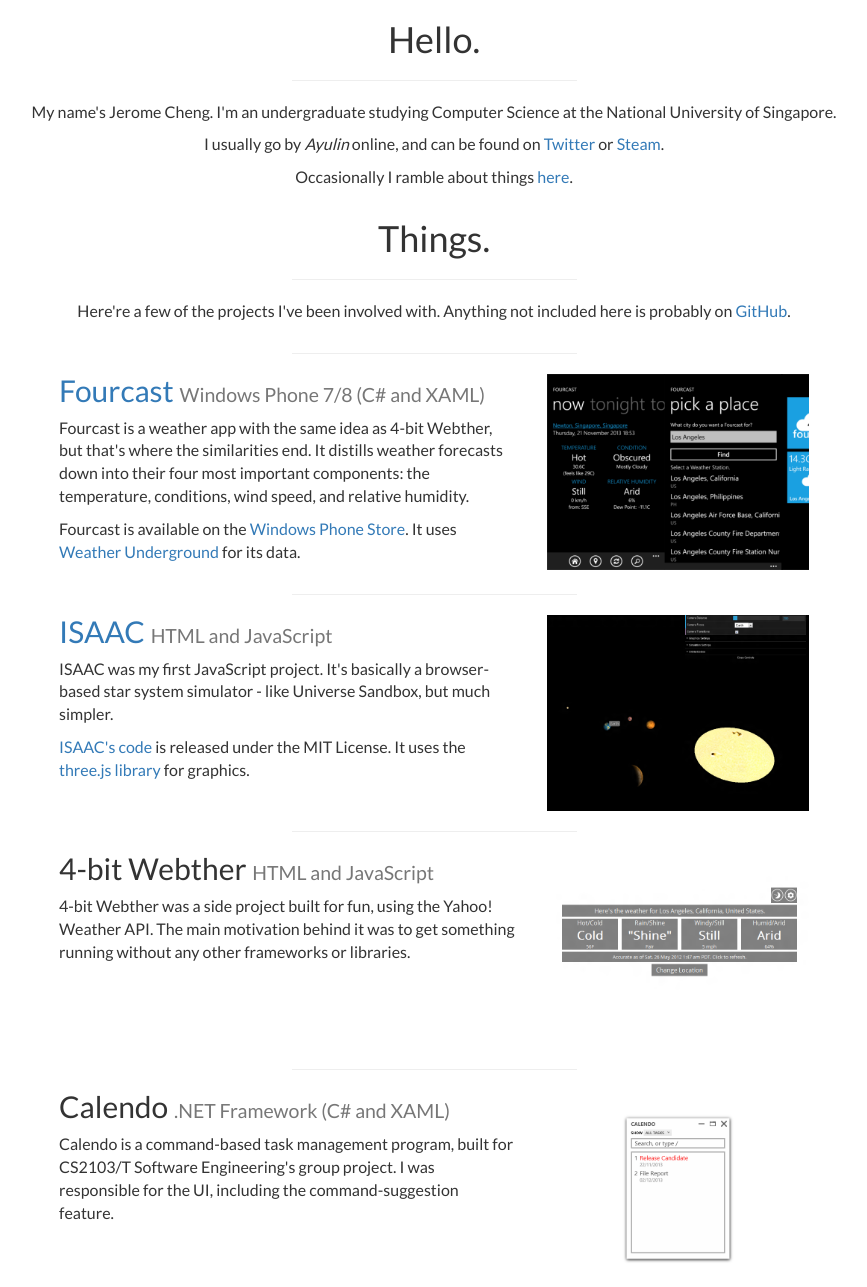
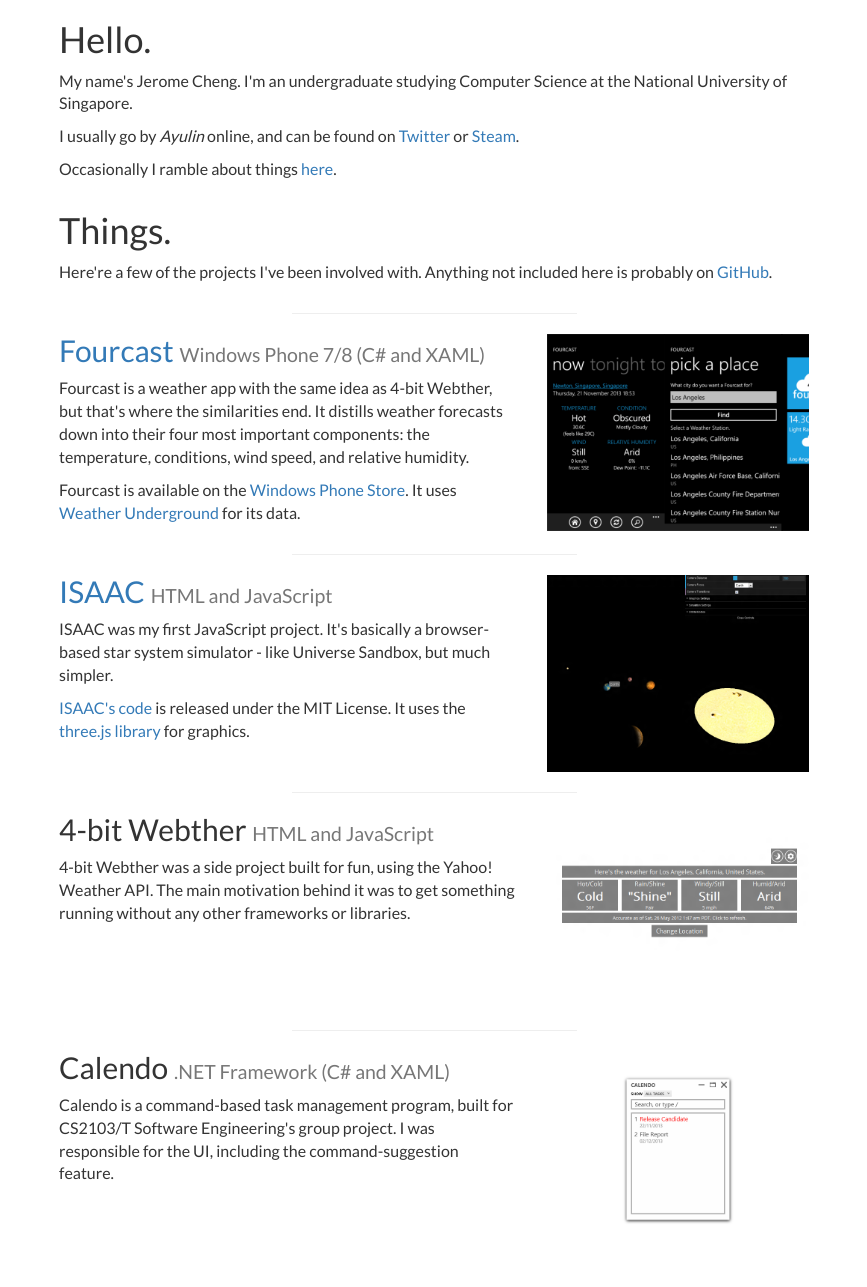
Before and after one commit to jcheng31/ayulin.net, a Jekyll site: the page built from Content/index.html, in a window 1280 px wide. Shown: the whole page, without its empty margins (206-1073 px from the left). Built offline with Jekyll 4.4.1, drawn with Linux system fonts in a browser that asks for light colours; nearby versions of some CDN libraries; Markdown is read by kramdown in place of the engine named in the settings; after the commit the page ends 1248 px from its top, so only the background shows below that.

Commit message:
Left-align index page content, remove HRs.

```diff
--- a/Content/index.html
+++ b/Content/index.html
@@ -4,11 +4,10 @@ layout: default
 
 <div class="container main-page-body">
   <div class="row">
-    <div class="col-sm-12 center-text">
+    <div class="col-sm-8 col-sm-offset-2">
       <h1>
         Hello.
       </h1>
-      <hr />
       <p>
         My name's Jerome Cheng. I'm an undergraduate studying Computer Science at the National University of Singapore.
       </p>
@@ -22,11 +21,10 @@ layout: default
   </div>
 
   <div class="row">
-    <div class="col-sm-12 center-text">
+    <div class="col-sm-8 col-sm-offset-2">
       <h1>
         Things.
       </h1>
-      <hr />
       <p>
         Here're a few of the projects I've been involved with. Anything not included here is probably on <a href="https://www.github.com/jcheng31">GitHub</a>.
       </p>
```
